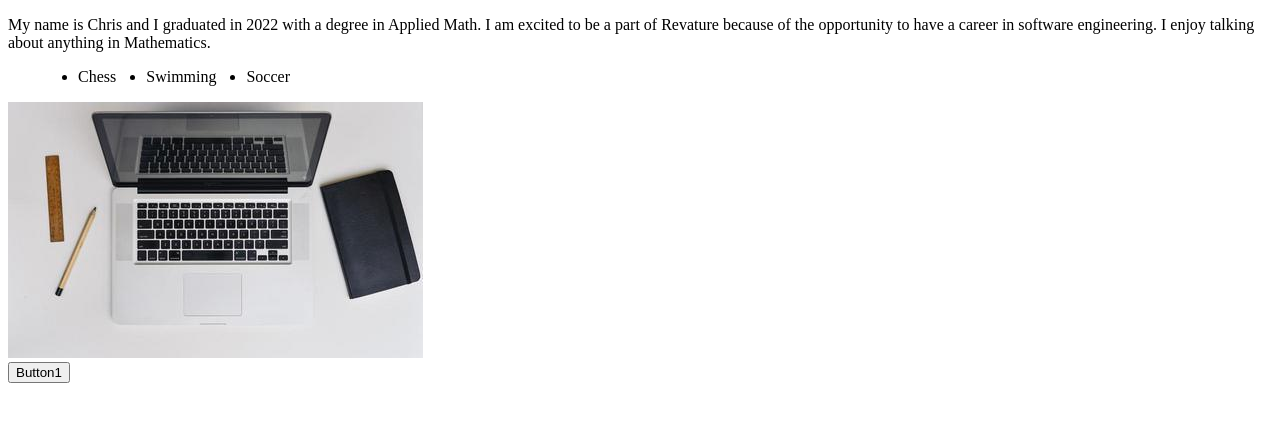
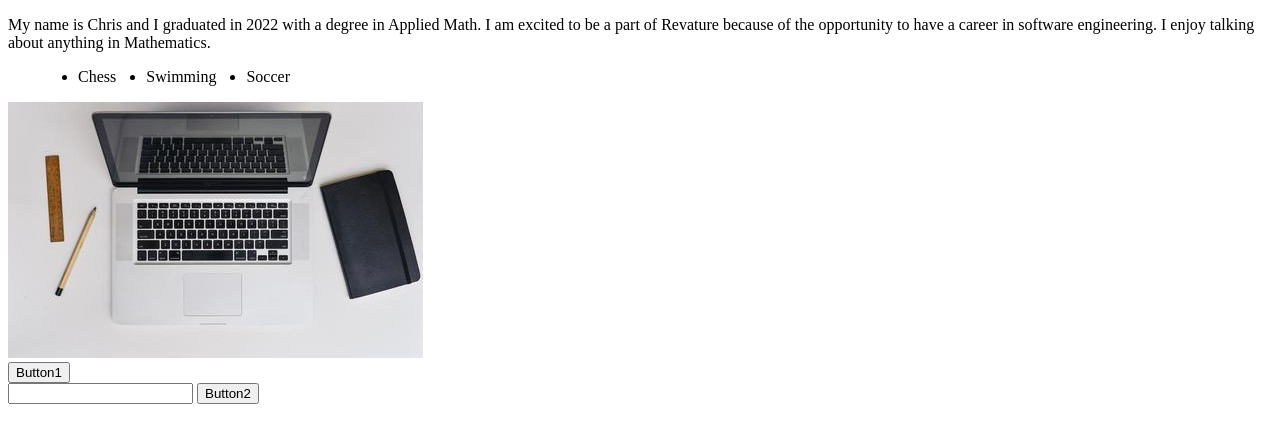
Before and after one commit to chrisbmk/Web-Dev-Challenges, a plain HTML site: page index.html in a window 1280 px wide. Drawn offline with Linux system fonts and the light colour scheme.

Commit message:
challenge VII
created a second button and an input box that adds the text supplied in the
input box into the function created in challenge IV when the button is clicked

```diff
--- a/index.html
+++ b/index.html
@@ -22,7 +22,12 @@
   <img src="picture.jpg" alt="apple desk laptop macbook">
 
   <div>
-    <button onclick= printList()>Button1</button>
+    <button onclick = printList()>Button1</button>
+  </div>
+
+  <div>
+    <input type="text" id="inputText">
+    <button onclick="addItem(getItem(), exList)">Button2</button>
   </div>
 </body>
 </html>
--- a/main.js
+++ b/main.js
@@ -1,3 +1,7 @@
 addItem = (item, list) => list.push(item);
 
 printList = list => alert(list);
+
+getItem = () => document.getElementById("inputText").value;
+
+let exList = [];
```
